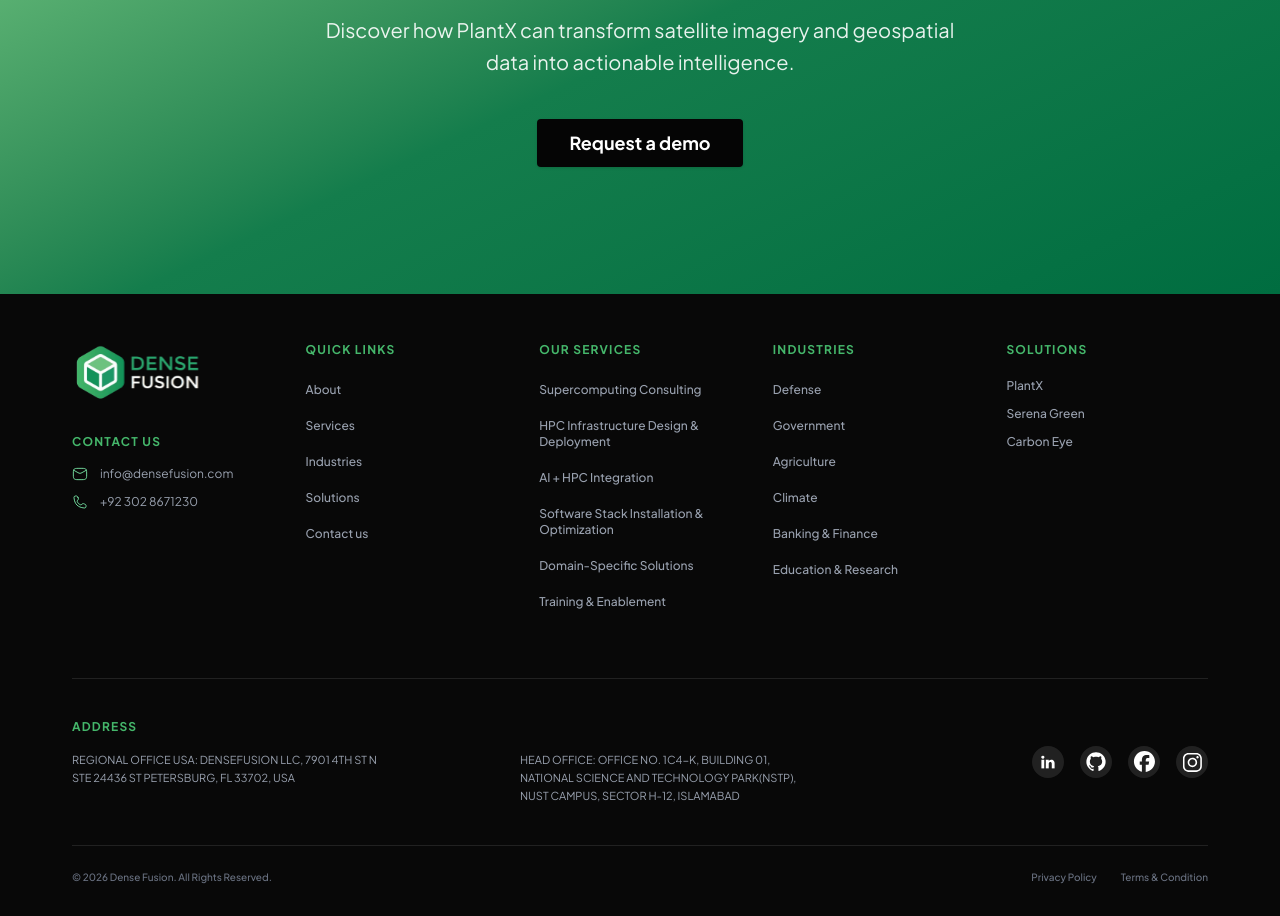
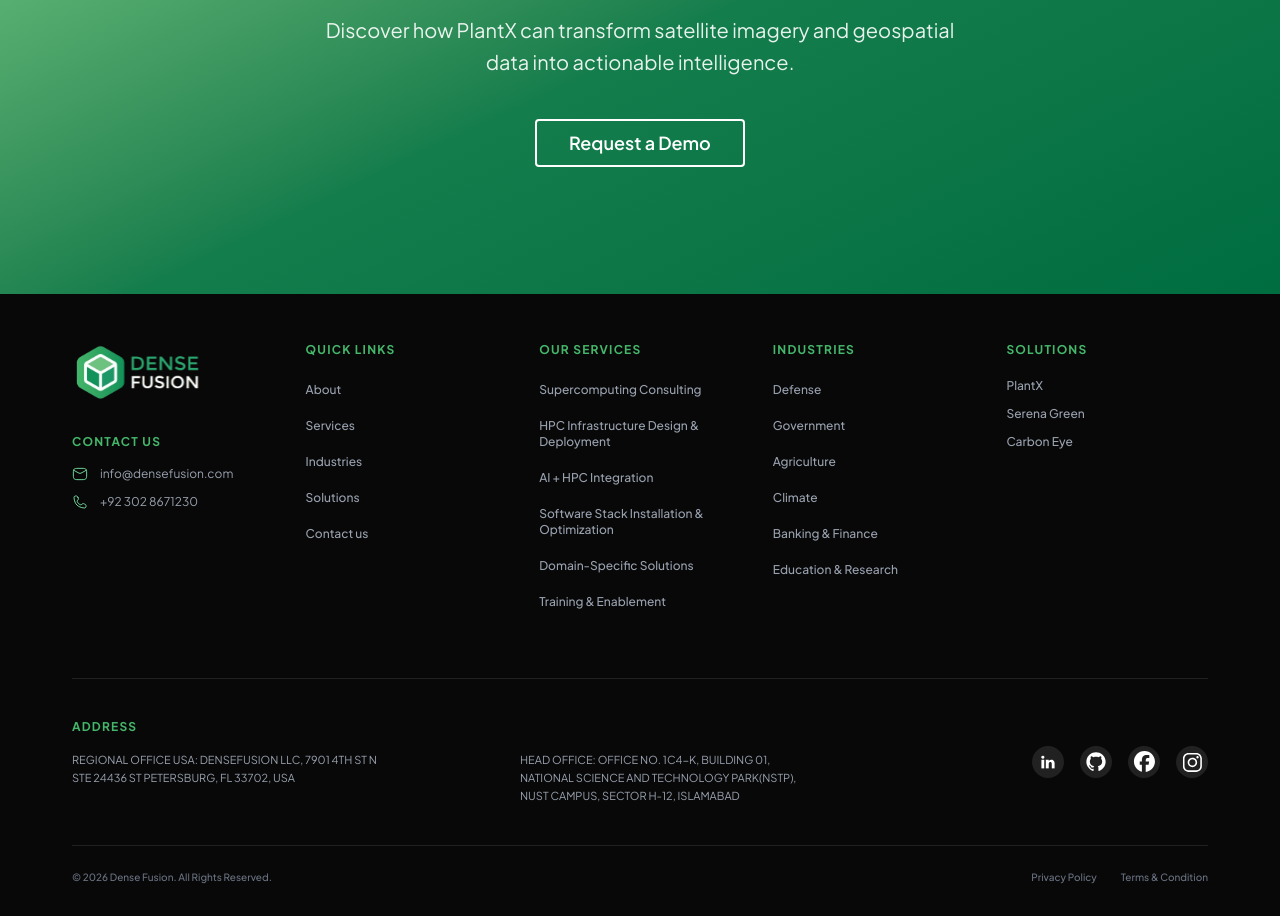
Before and after one commit to fhd-fsl/Dense-fusion-website-demo, a Next.js app: page /solutions/plantx in a window 1280 px wide. Shown: the part 7462-8378 px from the top of the page. Built offline with nearby package versions, Linux system fonts and the light colour scheme.

Commit message:
Fix solution CTAs to use white button format

```diff
--- a/src/components/solutions/carboneye/CTA.tsx
+++ b/src/components/solutions/carboneye/CTA.tsx
@@ -15,16 +15,9 @@
 
           <Link
             href="/contact"
-            className="group inline-flex h-12 items-start justify-center overflow-hidden rounded-[4px] bg-[#050505] px-8 text-lg font-bold text-white shadow-sm transition-colors duration-300 hover:bg-[#6DC27F]"
+            className="inline-flex h-12 items-center justify-center rounded-[4px] border-2 border-white px-8 text-lg font-semibold text-white transition-colors duration-300 hover:bg-white hover:text-[#006D40]"
           >
-            <span className="flex flex-col transition-transform duration-300 group-hover:-translate-y-1/2">
-              <span className="flex h-12 shrink-0 items-center justify-center text-white">
-                Request a demo
-              </span>
-              <span className="flex h-12 shrink-0 items-center justify-center text-white">
-                Request a demo
-              </span>
-            </span>
+            Request a Demo
           </Link>
         </ScrollReveal>
       </div>
--- a/src/components/solutions/plantx/CTA.tsx
+++ b/src/components/solutions/plantx/CTA.tsx
@@ -16,16 +16,9 @@
 
           <Link
             href="/contact"
-            className="group inline-flex h-12 items-start justify-center overflow-hidden rounded-[4px] bg-[#050505] px-8 text-lg font-bold text-white shadow-sm transition-colors duration-300 hover:bg-[#6DC27F]"
+            className="inline-flex h-12 items-center justify-center rounded-[4px] border-2 border-white px-8 text-lg font-semibold text-white transition-colors duration-300 hover:bg-white hover:text-[#006D40]"
           >
-            <span className="flex flex-col transition-transform duration-300 group-hover:-translate-y-1/2">
-              <span className="flex h-12 shrink-0 items-center justify-center text-white">
-                Request a demo
-              </span>
-              <span className="flex h-12 shrink-0 items-center justify-center text-white">
-                Request a demo
-              </span>
-            </span>
+            Request a Demo
           </Link>
         </ScrollReveal>
       </div>
--- a/src/components/solutions/serenagreen/CTA.tsx
+++ b/src/components/solutions/serenagreen/CTA.tsx
@@ -15,16 +15,9 @@
 
           <Link
             href="/contact"
-            className="group inline-flex h-12 items-start justify-center overflow-hidden rounded-[4px] bg-[#050505] px-6 text-lg font-semibold text-white transition-all duration-300 hover:bg-white hover:text-[#006D40]"
+            className="inline-flex h-12 items-center justify-center rounded-[4px] border-2 border-white px-8 text-lg font-semibold text-white transition-colors duration-300 hover:bg-white hover:text-[#006D40]"
           >
-            <span className="flex flex-col transition-transform duration-300 group-hover:-translate-y-1/2">
-              <span className="flex h-12 shrink-0 items-center justify-center">
-                Request a demo
-              </span>
-              <span className="flex h-12 shrink-0 items-center justify-center">
-                Request a demo
-              </span>
-            </span>
+            Request a Demo
           </Link>
         </ScrollReveal>
       </div>
```
